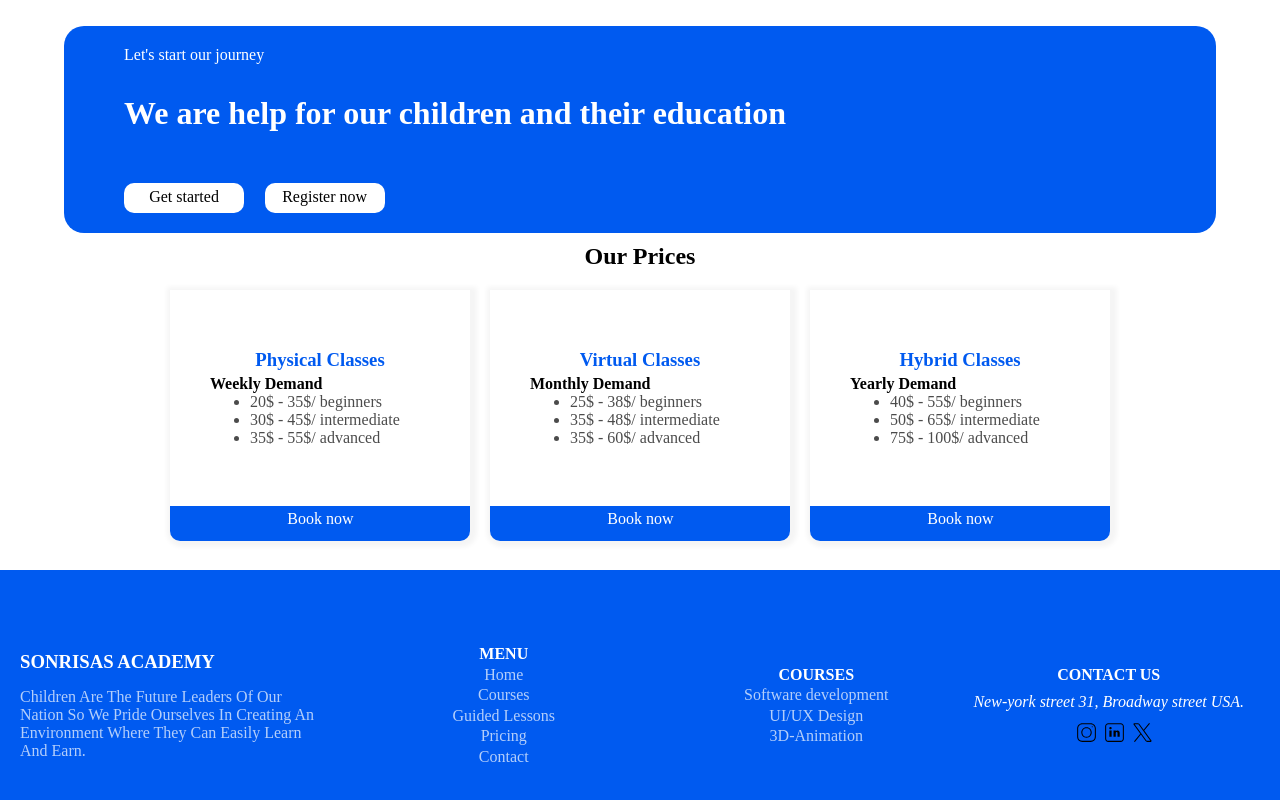
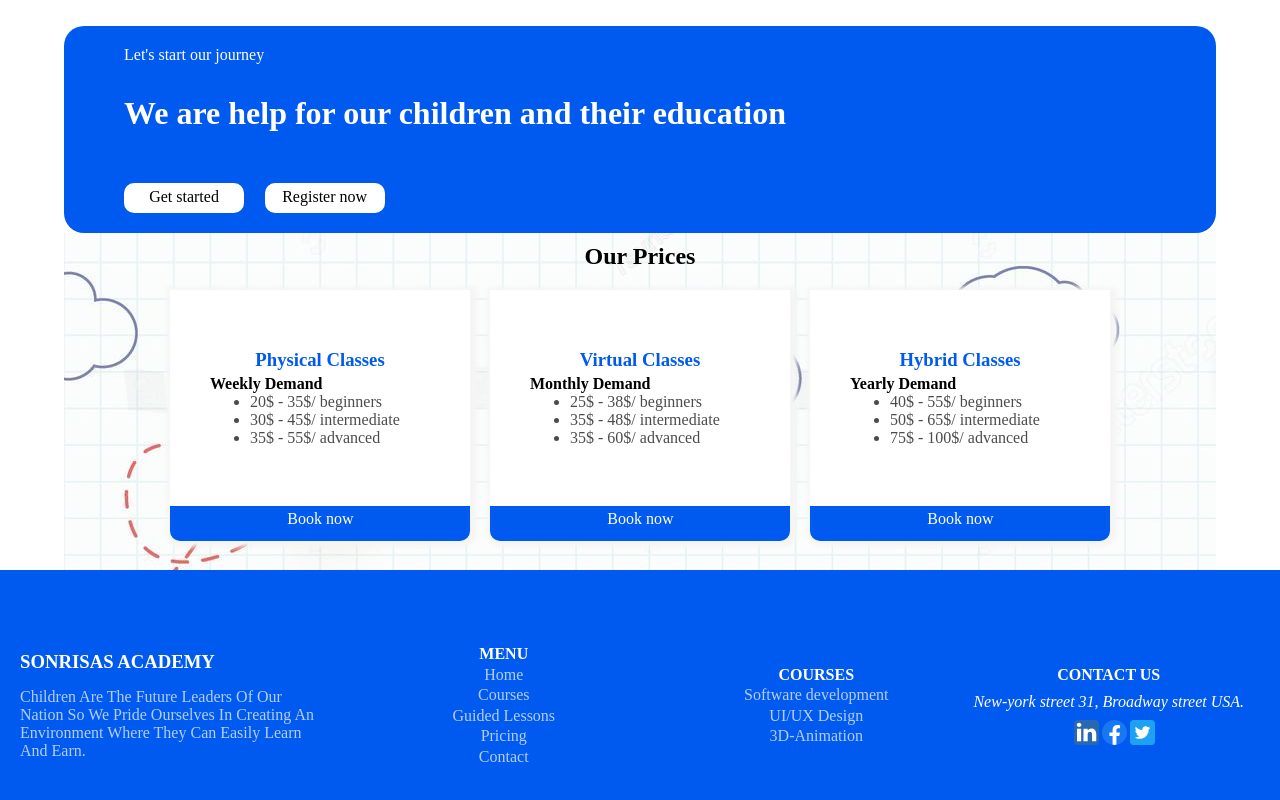
Before and after one commit to Cogbo-tech/sonrisas_academy, a plain HTML site: page index.html in a window 1280 px wide. Shown: the part 1044-1844 px from the top of the page. Drawn offline with Linux system fonts and the light colour scheme.

Commit message:
icon changes

```diff
--- a/index.html
+++ b/index.html
@@ -162,9 +162,9 @@
           New-york street 31, Broadway street USA.
         </address>
         <span class="social">
-          <img src="assets/icons8-instagram.svg" alt="social icon" />
-          <img src="assets/icons8-linkedin.svg" alt="social icon" />
-          <img src="assets/icons8-twitterx.svg" alt="social icon" />
+          <img src="assets/linkedin.svg" alt="social icon" />
+          <img src="assets/facebk.svg" alt="social icon" />
+          <img src="assets/twitter.svg" alt="social icon" />
         </span>
       </div>
     </footer>
--- a/style.css
+++ b/style.css
@@ -339,7 +339,9 @@ main {
 
 /* styling for price section */
 #pricing {
-  /* background-color: slateblue; */
+  background-image: url(assets/bg2.jpg);
+  background-size: auto;
+  background-repeat: no-repeat;
   width: 90%;
   margin: 0 auto;
   display: flex;
@@ -366,6 +368,7 @@ main {
   box-shadow: 2px 2px 5px 5px whitesmoke;
   border-bottom-right-radius: 10px;
   border-bottom-left-radius: 10px;
+  background-color: white;
 
   /* background-color: fuchsia; */
   /* color: black; */
```
Also changed, not shown: assets/facebk.svg (added), assets/facebook.svg (added), assets/linkedin.svg (added), assets/twitter.svg (added), assets/youtube.svg (added).
